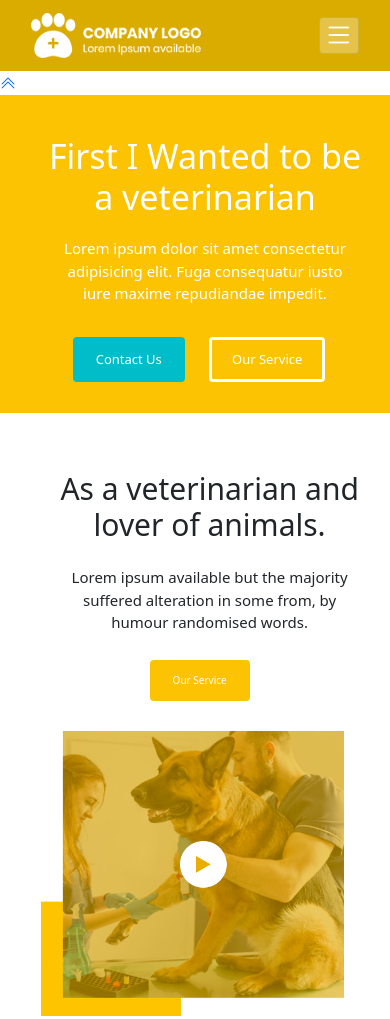
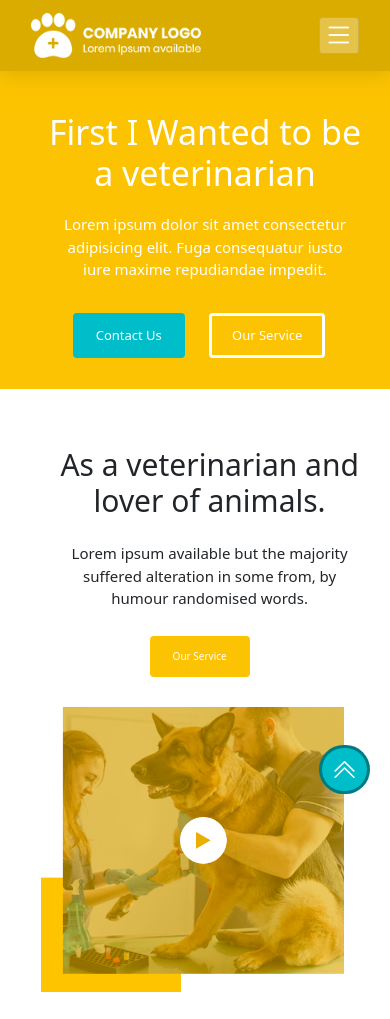
Before and after one commit to saurabhsaah/bs5_demo, a plain HTML site: page index.html in a window 390 px wide. Shown: the top 1019 px of the page. Drawn offline with nearby package versions, Linux system fonts and the light colour scheme.

Commit message:
Update style.css

```diff
--- a/style.css
+++ b/style.css
@@ -1,6 +1,9 @@
 /* Navbar */
-
+html {
+    scroll-behavior: auto;
+  }
 #navbar{
+    box-shadow: 0px 1px 20px 1px #daac00;
     background-color: #daac00;
 }
 
@@ -75,6 +78,36 @@
 /* Navbar End */
 
 /* Banner Start */
+.scrollbtn{
+    background-color: #00bec9;
+    padding: 3px 10px;
+    border: solid rgba(0, 0, 0, 0.359);
+    border-radius: 1px;
+    border-radius: 100px;
+    position: fixed;
+    bottom: 50px;
+    right: 40px;
+    font-size: 25px;
+}
+.scrollbtn{
+    text-decoration: none;
+    color: white;
+}
+
+
+@media only screen and (max-width: 500px){
+    .scrollbtn{
+        right: 20px;
+    }
+}
+@media only screen and (max-width: 360px){
+    .scrollbtn{
+        opacity: 70%;
+        right: 10px;
+        font-size: 15px;
+        padding: 4px 8px;
+    }
+}
 #banner-row {
     background-color: #fcc302;
 }
@@ -309,6 +342,8 @@
 
 /* Service-2 Start */
 #row-service {
+    margin-left: 0%;
+    margin-right: 0%;
     padding-top: 50px;
     padding-bottom: 70px;
 }
@@ -519,7 +554,7 @@
 #counter-row {
     margin-bottom: 100px;
     margin-top: 80px;
-    background-image: url(image/image4.png);
+    background-image: url(image/Image4.png);
     background-size: cover;
 }
 
```
